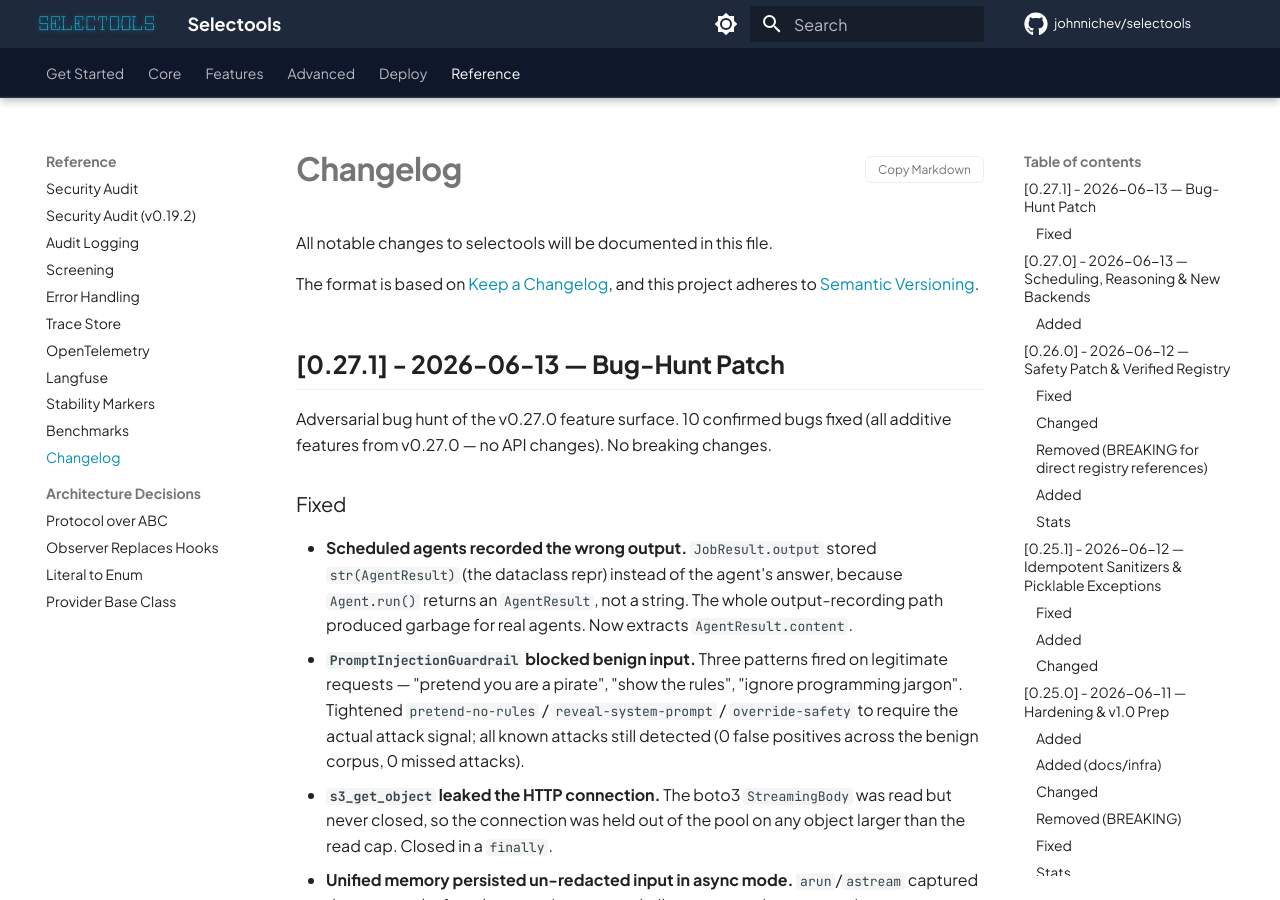
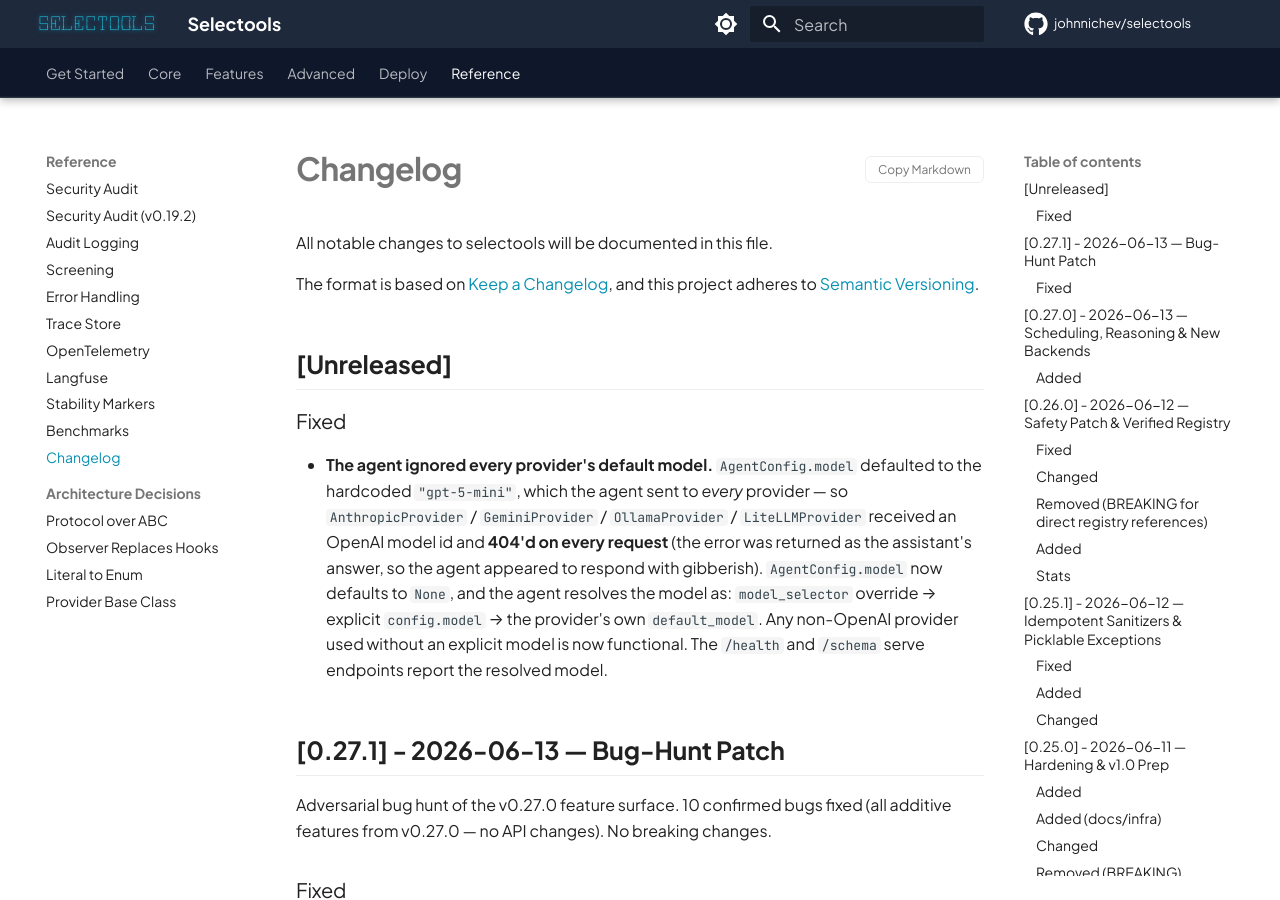
Before and after one commit to johnnichev/selectools, an MkDocs documentation site: the page built from docs/CHANGELOG.md, in a window 1280 px wide and 900 px high. Built offline with MkDocs 1.6.1 and Material for MkDocs 9.7.7, drawn with Linux system fonts in a browser that asks for light colours; comment, search, counter and statistics services are not loaded.

Commit message:
fix(agent): use the provider's default_model, not a hardcoded gpt-5-mini (#123)
P0: AgentConfig.model defaulted to 'gpt-5-mini', and the agent sent that to
EVERY provider regardless of which one was configured. Using AnthropicProvider
(or Gemini/Ollama/LiteLLM) without an explicit model 404'd on every request —
'model: gpt-5-mini' not found — and the error was returned as the assistant's
answer, so the agent looked like it understood nothing. Every non-OpenAI user
was broken.

Root cause: _effective_model returned config.model unconditionally, never
falling back to the provider's own default_model (which providers already
expose and use in complete() via 'model or self.default_model').

Fix:
- AgentConfig.model defaults to None (sentinel = 'use the provider default').
- _effective_model resolves: model_selector override -> config.model ->
  provider.default_model -> 'gpt-5-mini' (last only for the LocalProvider stub
  that has no default and ignores model).
- serve /health + /schema report the resolved model, not config.model (None).

Verified live: OpenAI, Anthropic, and Gemini agents now each use their own
default and work without an explicit model (Anthropic went from 404 to a real
answer). 3 regression tests; 1634 agent + 210 serve tests green; ruff/bandit
clean; no new mypy errors.

Found by a behavioral hunt (real multi-turn conversations across providers).

```diff
--- a/docs/CHANGELOG.md
+++ b/docs/CHANGELOG.md
@@ -4,6 +4,21 @@
 
 The format is based on [Keep a Changelog](https://keepachangelog.com/en/1.0.0/),
 and this project adheres to [Semantic Versioning](https://semver.org/spec/v2.0.0.html).
+
+## [Unreleased]
+
+### Fixed
+
+- **The agent ignored every provider's default model.** `AgentConfig.model`
+  defaulted to the hardcoded `"gpt-5-mini"`, which the agent sent to *every*
+  provider — so `AnthropicProvider` / `GeminiProvider` / `OllamaProvider` /
+  `LiteLLMProvider` received an OpenAI model id and **404'd on every request**
+  (the error was returned as the assistant's answer, so the agent appeared to
+  respond with gibberish). `AgentConfig.model` now defaults to `None`, and the
+  agent resolves the model as: `model_selector` override → explicit
+  `config.model` → the provider's own `default_model`. Any non-OpenAI provider
+  used without an explicit model is now functional. The `/health` and `/schema`
+  serve endpoints report the resolved model.
 
 ## [0.27.1] - 2026-06-13 — Bug-Hunt Patch
 
```
Also changed, not shown: CHANGELOG.md (+15 -0 lines), 4 other files.
